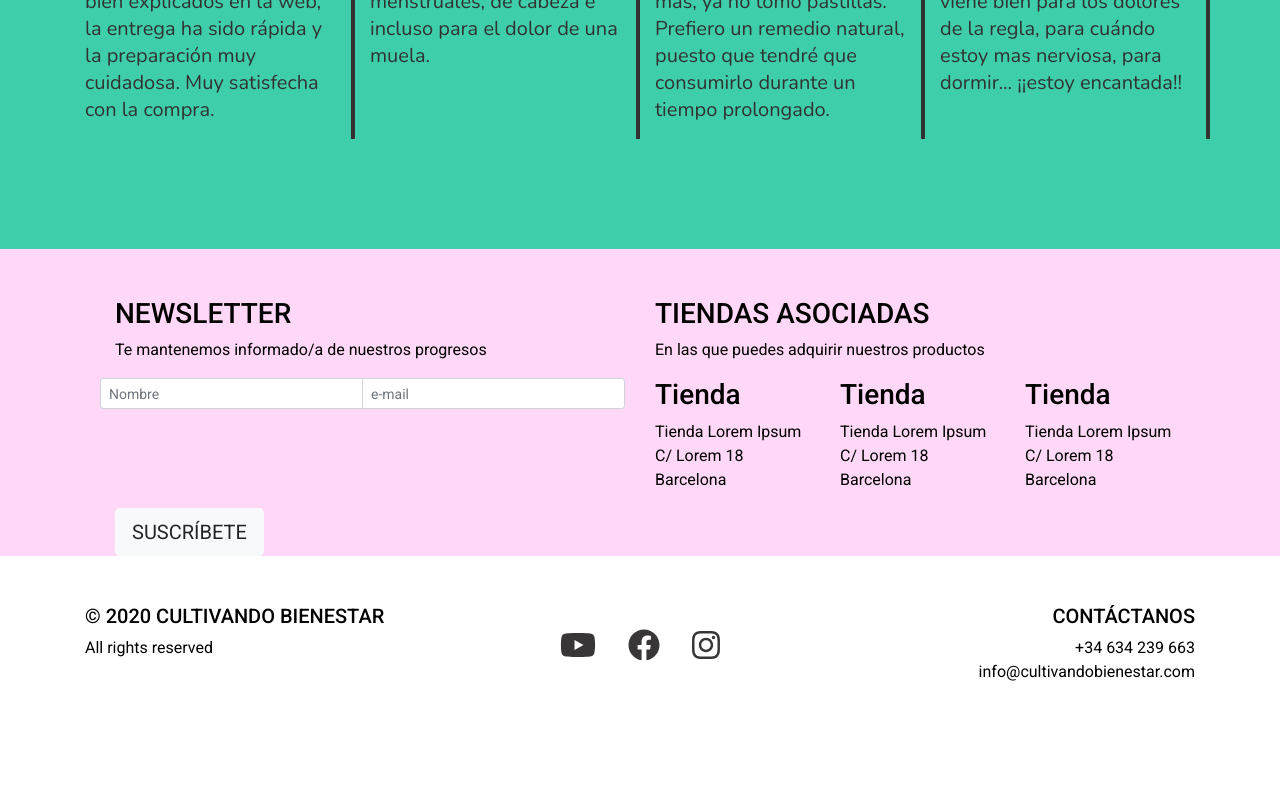
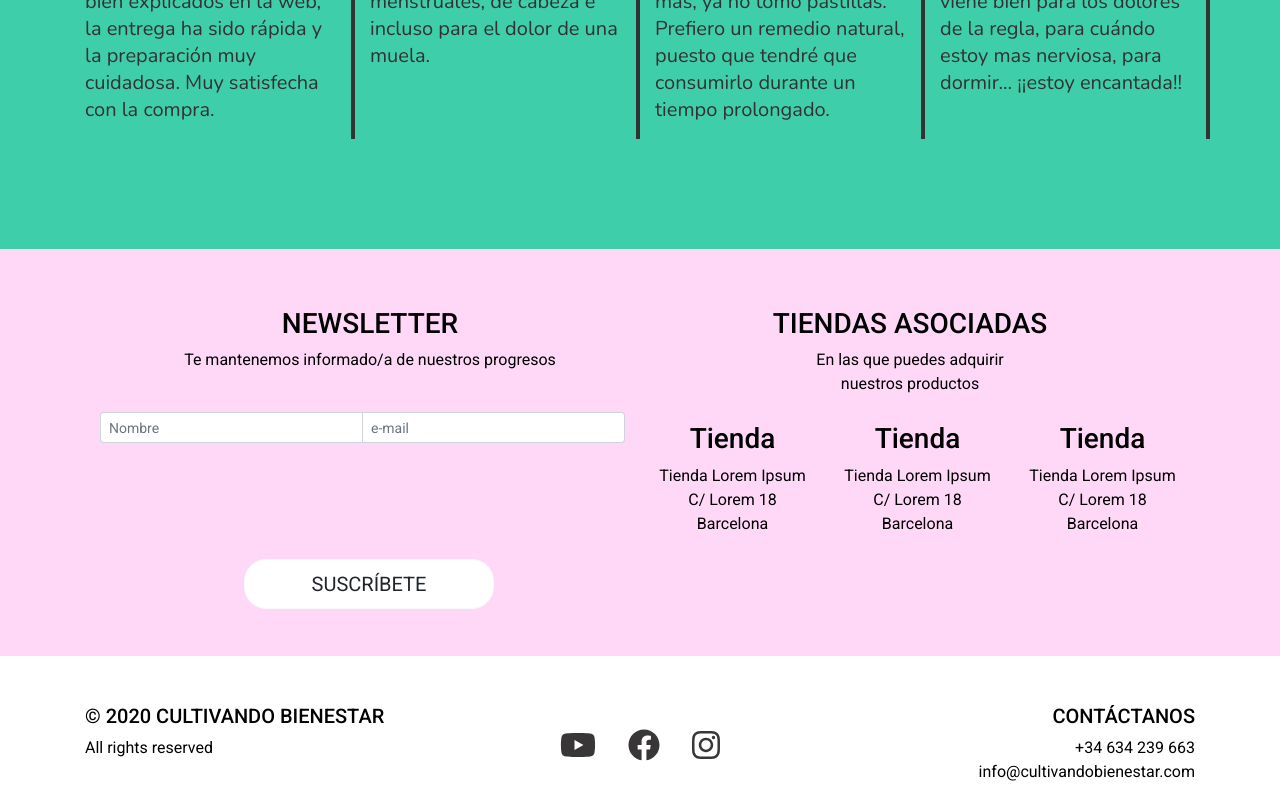
Before and after one commit to ehsanwaheedraja/team-2-cbd, a React (Create React App) app: page / in a window 1280 px wide. Shown: the part 4297-5097 px from the top of the page. Before the commit the page ends 4997 px from the top, so only its background shows below. Built offline with nearby package versions, Linux system fonts and the light colour scheme.

Commit message:
blog-update2.0

```diff
--- a/src/App.css
+++ b/src/App.css
@@ -199,3 +199,15 @@ a.instagram {
   justify-content: space-between;
 
 }
+
+.btn {
+  text-align: center;
+}
+
+.news-btn {
+border-radius: 22px;
+background-color: white;
+width: 250px;
+height: 50px;
+margin-bottom: 40px;
+}
--- a/src/components/Blog.js
+++ b/src/components/Blog.js
@@ -10,16 +10,21 @@ const Blog = () => {
                         <Container>
                          <Row>
                             <Col>
+                                <div className="text-center">
                                     <h3>NEWSLETTER</h3>
                                         <ul className="list-unstyled">
                                             <li>Te mantenemos informado/a de nuestros progresos</li>
                                         </ul>
+                                </div>
                             </Col>
                              <Col>
+                                <div className="text-center">
                                     <h3>TIENDAS ASOCIADAS</h3>
                                         <ul className="list-unstyled">
-                                    <li>En las que puedes adquirir nuestros productos</li>
+                                            <li>En las que puedes adquirir <br></br>
+                                                nuestros productos</li>
                                         </ul>
+                                </div>
                             </Col>
                         </Row>
                     </Container>
@@ -38,24 +43,25 @@ const Blog = () => {
                             aria-describedby="basic-addon2"/>
                         </InputGroup>
                         </Col>
-                         <Col>
+                         <Col className="text-center">
                             <h3>Tienda</h3>
                             <p>Tienda Lorem Ipsum C/ Lorem 18 Barcelona</p>
                         </Col>
-                        <Col>
+                        <Col className="text-center"l>
                             <h3>Tienda</h3>
                             <p>Tienda Lorem Ipsum C/ Lorem 18 Barcelona</p>
                         </Col>
-                        <Col>
+                        <Col className="text-center">
                             <h3>Tienda</h3>
                             <p>Tienda Lorem Ipsum C/ Lorem 18 Barcelona</p>
                         </Col>
+
                     </Row>
                     </div>
-                    <Container>
+                    <Container className="btn">
                     <Row>
                         <Col sm={6}>
-                            <Button  size="lg" variant="light"  >SUSCRÍBETE</Button>
+                            <Button  className="news-btn" size="lg" variant="light"  >SUSCRÍBETE</Button>
                         </Col>
                         <Col>
 
--- a/src/components/Footer.js
+++ b/src/components/Footer.js
@@ -13,7 +13,7 @@ const Footer = () => {
             <div className="container">
                 <div className="row">
                     <div className="col">
-                        <div className="left-side">
+                        <div className="left-side-footer">
                             <h5>© 2020 CULTIVANDO BIENESTAR</h5>
                             <ul className="list-unstyled">
                                 <li>All rights reserved</li>
@@ -37,7 +37,7 @@ const Footer = () => {
                          </div>
                     </div>
                     <div className="col">
-                        <div className="right-side">
+                        <div className="right-side-footer">
                             <h5>CONTÁCTANOS</h5>
                             <ul className="list-unstyled">
                                 <li>+34 634 239 663</li>
--- a/src/index.css
+++ b/src/index.css
@@ -292,7 +292,12 @@ code {
   padding-top: 3em;
   position: relative;
   bottom: auto;
-  width: 100%x;
+  width: 100%;
+}
+
+.text-center{
+  text-align: center;
+  margin-top: 10px;
 }
 /* Footer style */
 
@@ -309,10 +314,10 @@ code {
 }
 
 
-.right-side {
+.right-side-footer {
   text-align: right;
 }
 
-.left-side {
+.left-side-footer {
   text-align: left;
 }
```
Also changed, not shown: 1 other file (tests, documents, lock files or other folders). Lines whose indentation alone changed are shown as unchanged.
